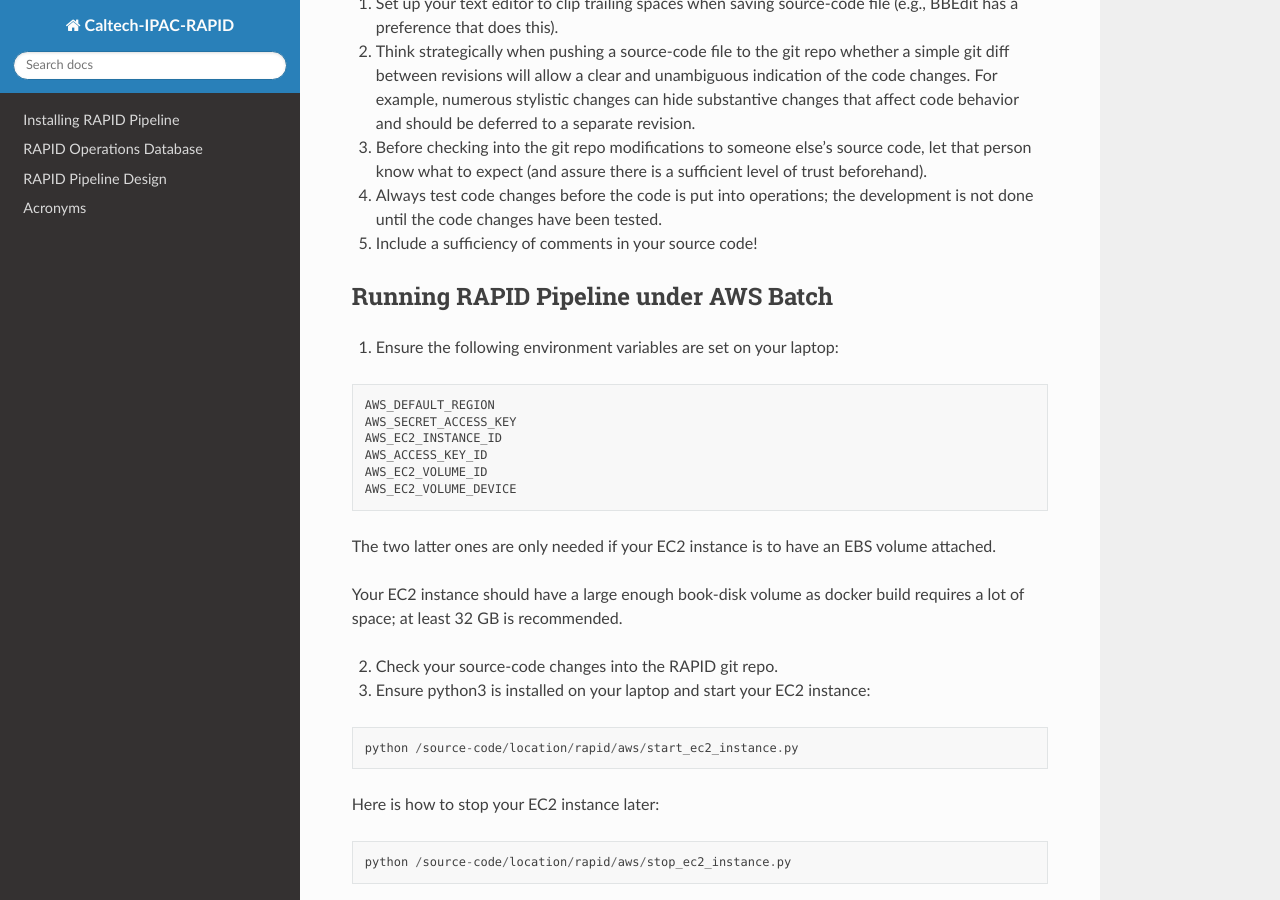
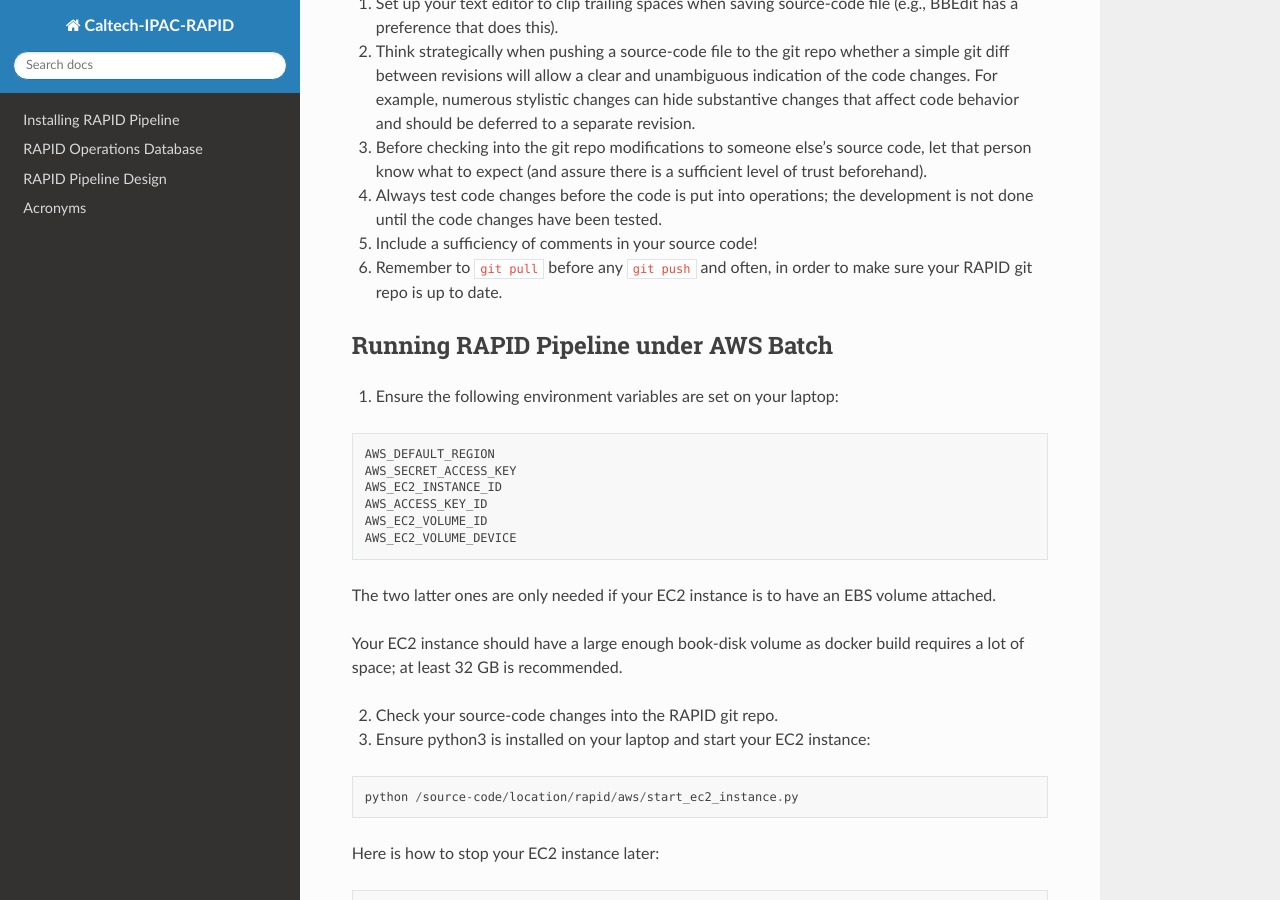
Before and after one commit to Caltech-IPAC/rapid, a Sphinx documentation site: the page built from docs/source/dev/notes.rst, in a window 1280 px wide and 900 px high, scrolled down 448 px. Built offline with Sphinx 7.4.7 and the Read the Docs theme 3.1.0, drawn with Linux system fonts in a browser that asks for light colours.

Commit message:
Added auto-numbering of list.

```diff
--- a/docs/source/dev/notes.rst
+++ b/docs/source/dev/notes.rst
@@ -16,17 +16,20 @@
 Developer Guidelines
 ************************************
 
-1. Set up your text editor to clip trailing spaces when saving source-code file (e.g., BBEdit has a preference that does this).
+#. Set up your text editor to clip trailing spaces when saving source-code file (e.g., BBEdit has a preference that does this).
 
-2. Think strategically when pushing a source-code file to the git repo whether a simple git diff between revisions will allow a clear and unambiguous indication of the code changes.  For example, numerous stylistic changes can hide substantive changes that affect code behavior and should be deferred to a separate revision.
+#. Think strategically when pushing a source-code file to the git repo whether a simple git diff between revisions
+   will allow a clear and unambiguous indication of the code changes.  For example, numerous stylistic changes can
+   hide substantive changes that affect code behavior and should be deferred to a separate revision.
 
-3. Before checking into the git repo modifications to someone else's source code,
+#. Before checking into the git repo modifications to someone else's source code,
    let that person know what to expect (and assure there is a sufficient level of trust beforehand).
 
-4. Always test code changes before the code is put into operations; the development is not done until the code changes have been tested.
+#. Always test code changes before the code is put into operations; the development is not done until the code changes have been tested.
 
-5. Include a sufficiency of comments in your source code!
+#. Include a sufficiency of comments in your source code!
 
+#. Remember to ``git pull`` before any ``git push`` and often, in order to make sure your RAPID git repo is up to date.
 
 Running RAPID Pipeline under AWS Batch
 ********************************************
```
